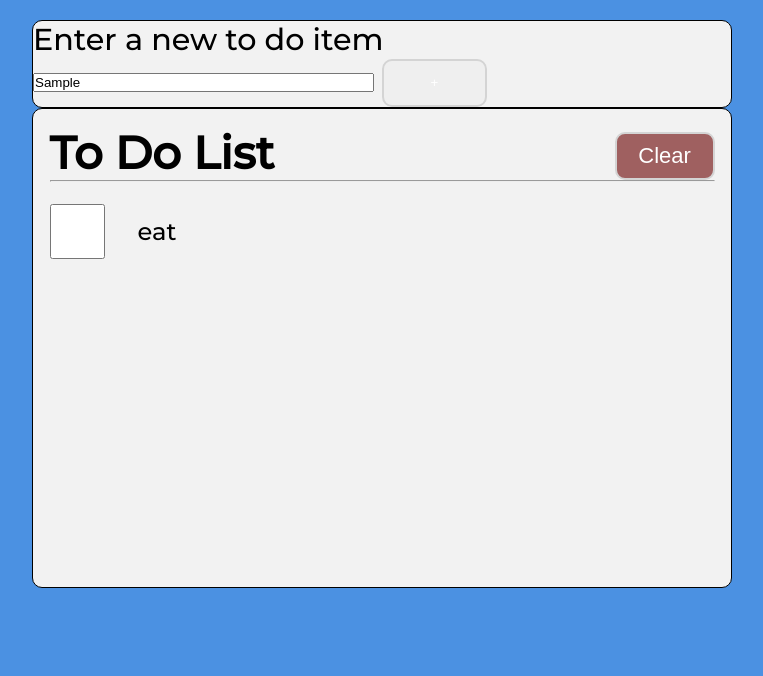
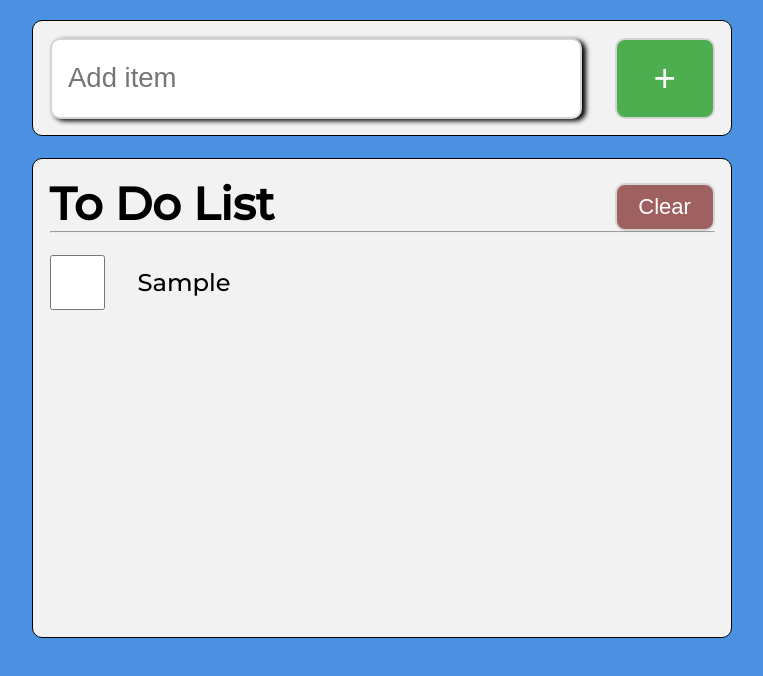
Before and after one commit to SimenHagen86/ToDoApp, a website built with Vite: page index.html in a window 1280 px wide. Both pictures are taken after typing "Sample" into the empty fields and a click on the button "Add new item to list". Shown: the whole page, without its empty margins (258-1021 px from the left). Built offline with nearby package versions, Linux system fonts and the light colour scheme.

Commit message:
fixed js and index

```diff
--- a/index.html
+++ b/index.html
@@ -31,7 +31,7 @@
 					/>
 
 					<button
-						type="button"
+
 						class="button"
 						id="addItem"
 						title="Add new item"
@@ -53,14 +53,15 @@
 						aria-label="Remove all items from the list"
 						tabindex="0"
 					>
-						Clear
+					Clear
 					</button>
 				</div>
 				<hr />
 
-				<div class="item">
-					<input type="checkbox" id="1" tabindex="0" />
-					<label for="1">eat</label>
+				<div id="listItems">
+				<div class="items">
+						<input type="checkbox" >
+					</div>
 				</div>
 			</section>
 		</main>
--- a/js/main.js
+++ b/js/main.js
@@ -99,9 +99,11 @@ const getNewEntry = () => {
 	return document.getElementById('newItem').value.trim()
 }
 
-const nextItemId = () => {
+
+
+const calcNextItemId = () => {
 	let nextItemId = 1
-	const list = toDoList.getList()
+	const list = toDoList.getList();
 	if (list.length > 0) {
 		nextItemId = list[list.length - 1].getId() + 1
 	}
--- a/js/todoitem.js
+++ b/js/todoitem.js
@@ -8,7 +8,7 @@ export default class ToDoItem {
 		return this._id
 	}
 
-	setId() {
+	setId(id) {
 		this._id = id
 	}
 
@@ -16,7 +16,7 @@ export default class ToDoItem {
 		return this._item
 	}
 
-	setItem() {
+	setItem(item) {
 		this._item = item
 	}
 }
--- a/js/todolist.js
+++ b/js/todolist.js
@@ -18,7 +18,7 @@ export default class ToDoList {
 	removeItemFromList(id) {
 		const list = this._list
 		for (let i = 0; i < list.length; i++) {
-			if (list[i].id == id) {
+			if (list[i]._id == id) {
 				list.splice(i, 1)
 				break
 			}
--- a/package.json
+++ b/package.json
@@ -9,7 +9,7 @@
     "preview": "vite preview"
   },
   "devDependencies": {
-    "vite": "^3.2.0"
+    "vite": "^3.2.4"
   },
   "dependencies": {
     "sass": "^1.56.0"
--- a/sass/_newItemEntery.scss
+++ b/sass/_newItemEntery.scss
@@ -1,4 +1,4 @@
-.newItemEntery {
+.newItemEntry {
 	position: sticky;
 	top: 0;
 	margin-bottom: 1rem;
```
Also changed, not shown: sass/styles.css (added), 1 other file.
